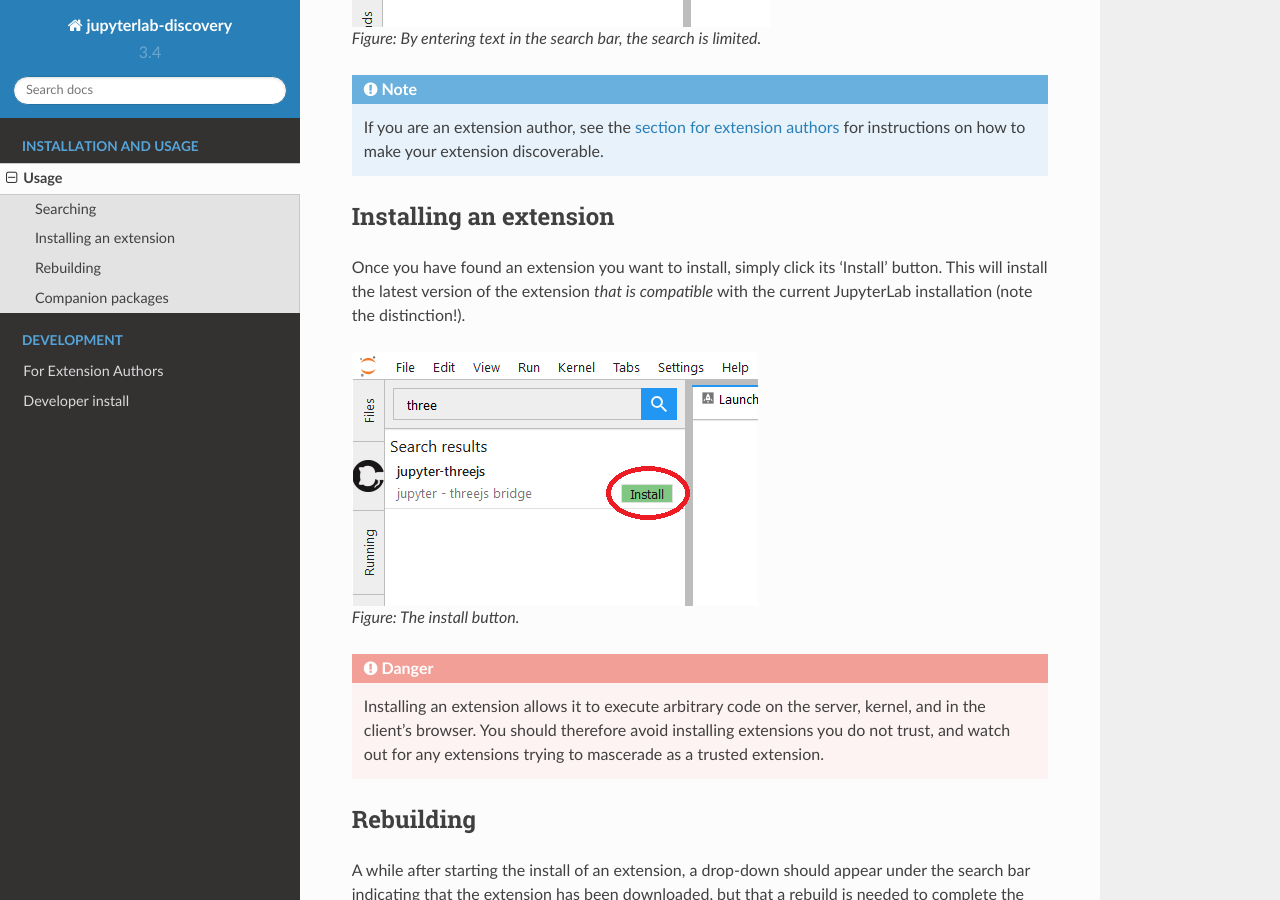
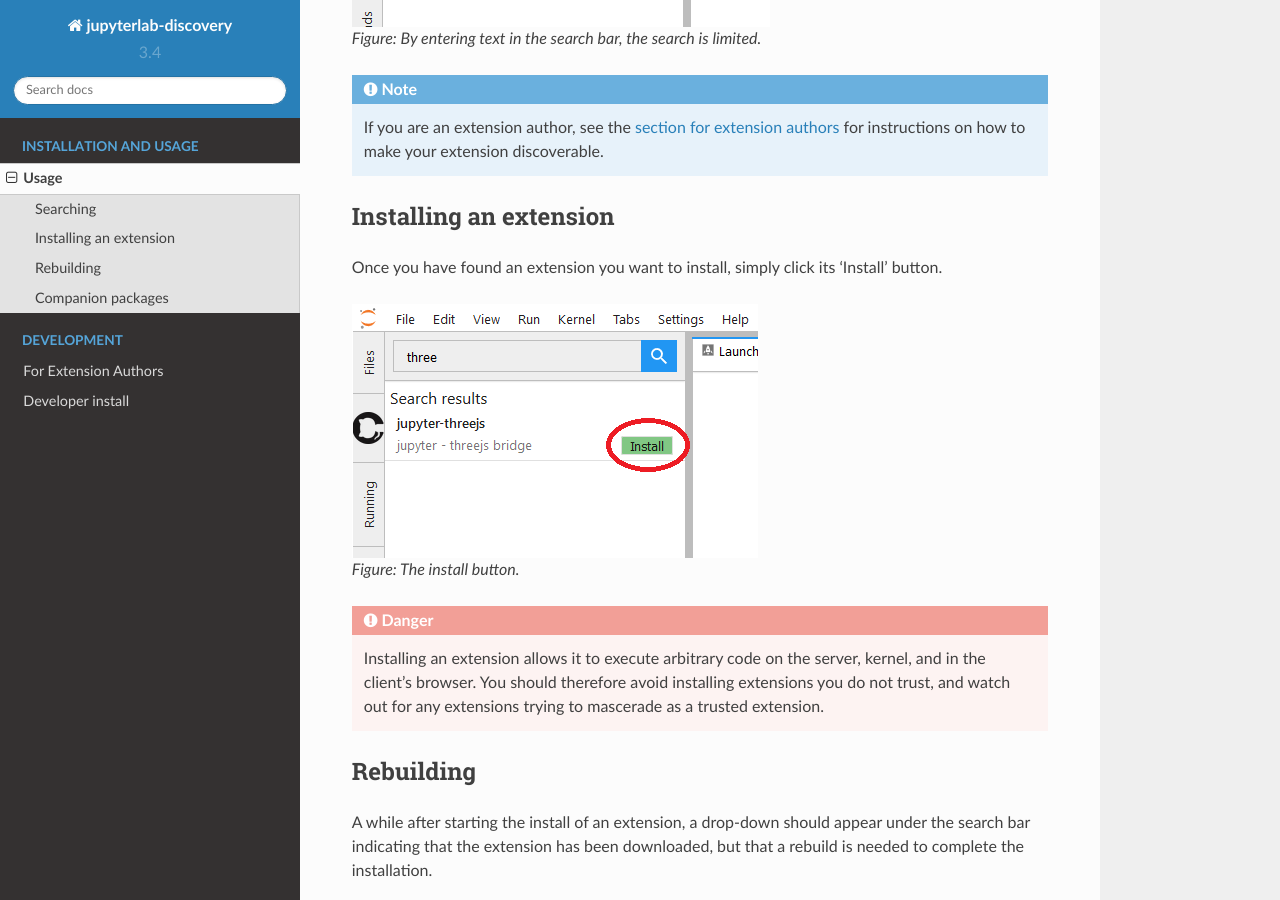
Before and after one commit to vidartf/jupyterlab_discovery, a Sphinx documentation site: the page built from docs/source/usage.rst, in a window 1280 px wide and 900 px high, scrolled down 2432 px. Built offline with Sphinx 7.4.7 and the Read the Docs theme 2.0.0, drawn with Linux system fonts in a browser that asks for light colours.

Commit message:
Revert doc change
This feature is not available yet, pending
https://github.com/jupyterlab/jupyterlab/pull/3608.

```diff
--- a/docs/source/usage.rst
+++ b/docs/source/usage.rst
@@ -62,9 +62,7 @@
 -----------------------
 
 Once you have found an extension you want to install, simply click its
-'Install' button. This will install the latest version of the extension
-*that is compatible* with the current JupyterLab installation
-(note the distinction!).
+'Install' button.
 
 
 .. figure:: images/install-button.png
```
